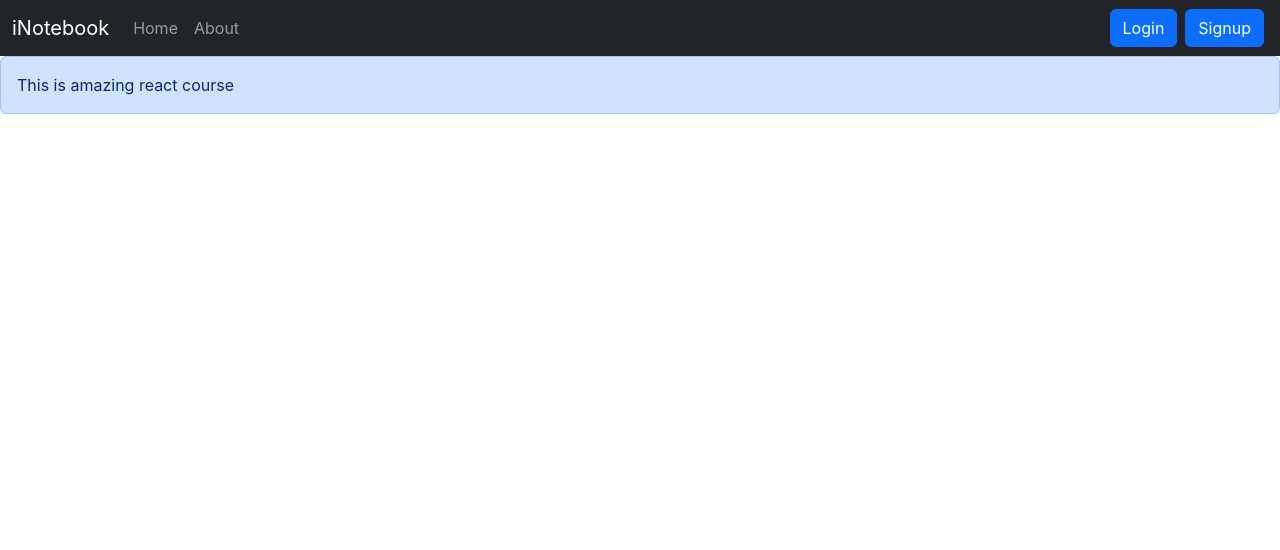
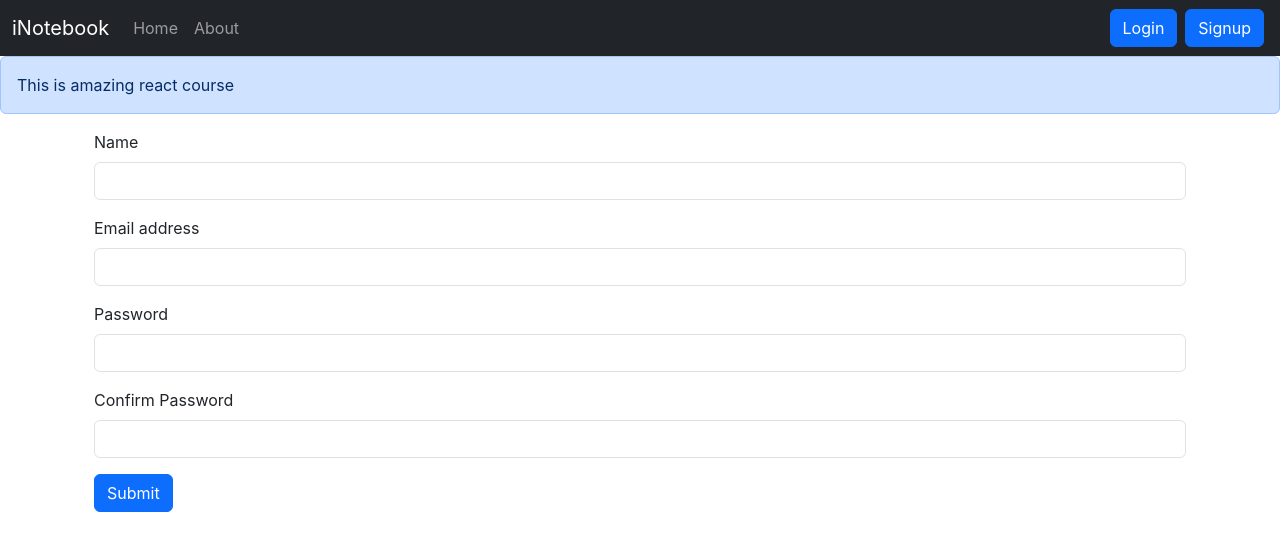
Before and after one commit to parshva555/inotebook, a React (Create React App) app: page /signup in a window 1280 px wide. Shown: the top 550 px of the page. Built offline with nearby package versions, Linux system fonts and the light colour scheme.

Commit message:
Adding SignUp Component

```diff
--- a/src/App.js
+++ b/src/App.js
@@ -5,7 +5,7 @@
 import NoteState from "./context/notes/NoteState";
 import Alert from "./components/Alert";
 import Login from "./components/Login";
-// import SignUp from "./components/SignUp";
+import SignUp from "./components/SignUp";
 
 function App() {
   return (
@@ -19,7 +19,7 @@
           <Route path="/" element={<Home />}></Route>
           <Route path="/about" element={<About/>}></Route>
           <Route path="/login" element={<Login/>}></Route>
-          {/* <Route path="/signup" element={<SignUp/>}></Route> */}
+          <Route path="/signup" element={<SignUp/>}></Route>
         </Routes>
         </div>
       </BrowserRouter>
--- a/src/components/SignUp.js
+++ b/src/components/SignUp.js
@@ -1,67 +1,98 @@
-// import React from "react";
+import React,{useState} from "react";
+import { useNavigate} from "react-router-dom";
+const SignUp = () => {
+    const [credentials,setCredentials] = useState({name:"",email:"",password:"",cpassword:""})
+    let navigate = useNavigate();
+    const handleSubmit = async (e)=>{
+        e.preventDefault();
+        const {name,email,password,cpassword} = credentials
+        const response = await fetch("http://localhost:5000/api/auth/createuser", {
 
-// const SignUp = () => {
-//   return (
-//     <div className="container">
-//       <form>
-//       <div className="mb-3">
-//           <label htmlFor="name" className="form-label">
-//             Name
-//           </label>
-//           <input
-//             type="text"
-//             className="form-control"
-//             id="name"
-//             aria-describedby="emailHelp"
-//             onChange={onChange}
+            method: "POST",
+            headers: {
+              "Content-Type": "application/json"
+            },
+            body: JSON.stringify({name,email,password})
+          });
+          const json = await response.json();
+          console.log(json)
+          if(json.success){
+            // Save the auth token and redirect
+            localStorage.setItem('token',json.authtoken)
+            navigate("/")
+          }
+          else{
+            alert("Invalid credentials")
+          }
+    }
+    const onChange = (e) => {
+        setCredentials({...credentials,[e.target.name]:e.target.value})
+      }
+  return (
+    <div className="container">
+      <form onSubmit={handleSubmit}>
+      <div className="mb-3">
+          <label htmlFor="name" className="form-label">
+            Name
+          </label>
+          <input
+            type="text"
+            className="form-control"
+            id="name"
+            aria-describedby="emailHelp"
+            onChange={onChange}
+            name="name"
+          />
+        </div>
+        <div className="mb-3">
+          <label htmlFor="email" className="form-label">
+            Email address
+          </label>
+          <input
+            type="email"
+            className="form-control"
+            id="email"
+            aria-describedby="emailHelp"
+            onChange={onChange}
+            name="email"
+          />
+        </div>
 
-//           />
-//         </div>
-//         <div className="mb-3">
-//           <label htmlFor="email" className="form-label">
-//             Email address
-//           </label>
-//           <input
-//             type="email"
-//             className="form-control"
-//             id="email"
-//             aria-describedby="emailHelp"
-//             onChange={onChange}
+        <div className="mb-3">
+          <label htmlFor="password" className="form-label">
+            Password
+          </label>
+          <input
+            type="password"
+            className="form-control"
+            id="password"
+            onChange={onChange}
+            name="password"
+            minLength={5}
+            required
+          />
+        </div>
+        <div className="mb-3">
+          <label htmlFor="cpassword" className="form-label">
+            Confirm Password
+          </label>
+          <input
+            type="password"
+            className="form-control"
+            id="cpassword"
+            onChange={onChange}
+            name="cpassword"
+            minLength={5}
+            required
+          />
+        </div>
 
-//           />
-//         </div>
+        <button type="submit" className="btn btn-primary">
+          Submit
+        </button>
+      </form>
+    </div>
+  );
+};
 
-//         <div className="mb-3">
-//           <label htmlFor="password" className="form-label">
-//             Password
-//           </label>
-//           <input
-//             type="password"
-//             className="form-control"
-//             id="password"
-//             onChange={onChange}
-
-//           />
-//         </div>
-//         <div className="mb-3">
-//           <label htmlFor="cpassword" className="form-label">
-//             Confirm Password
-//           </label>
-//           <input
-//             type="password"
-//             className="form-control"
-//             id="cpassword"
-//             onChange={onChange}
-
-//           />
-//         </div>
-
-//         <button type="submit" className="btn btn-primary">
-//           Submit
-//         </button>
-//       </form>
-//     </div>
-//   );
-// };
-
-// export default SignUp;
+export default SignUp;
```
Also changed, not shown: 1 other file (tests, documents, lock files or other folders).
